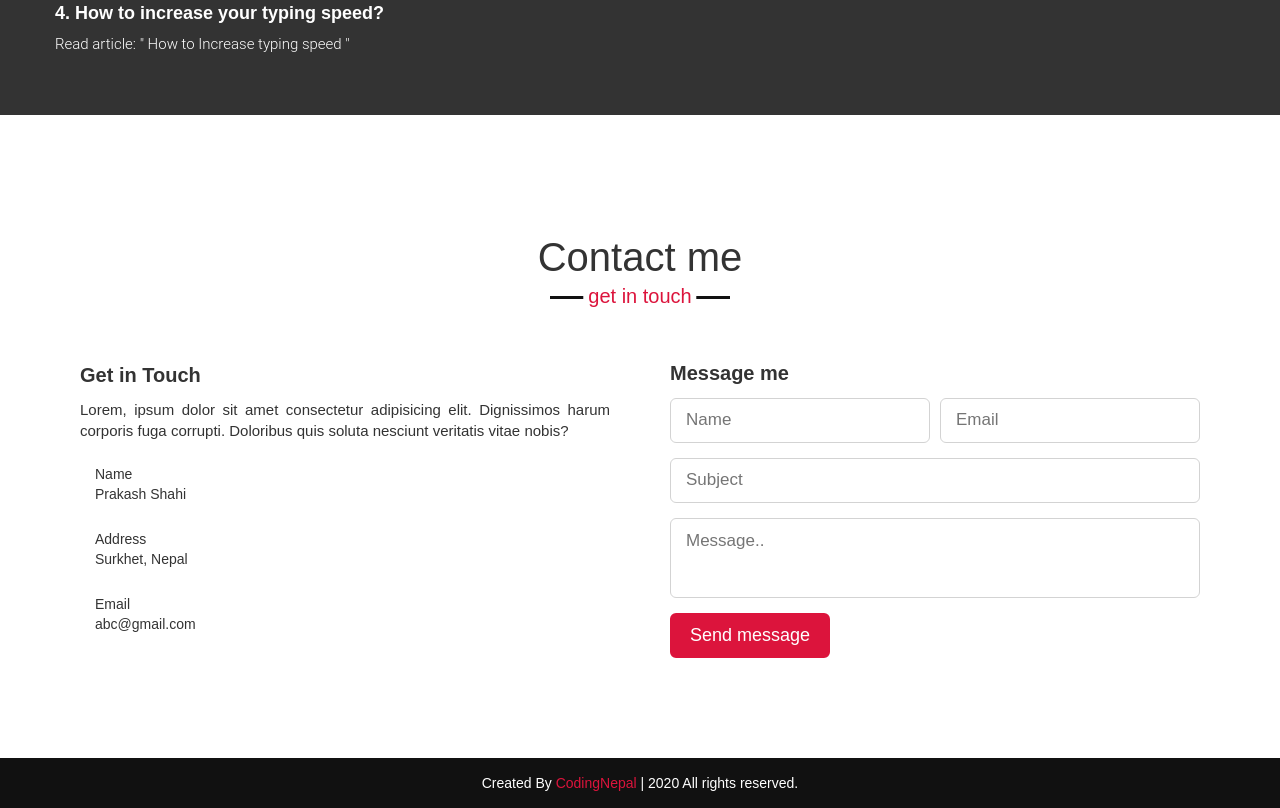
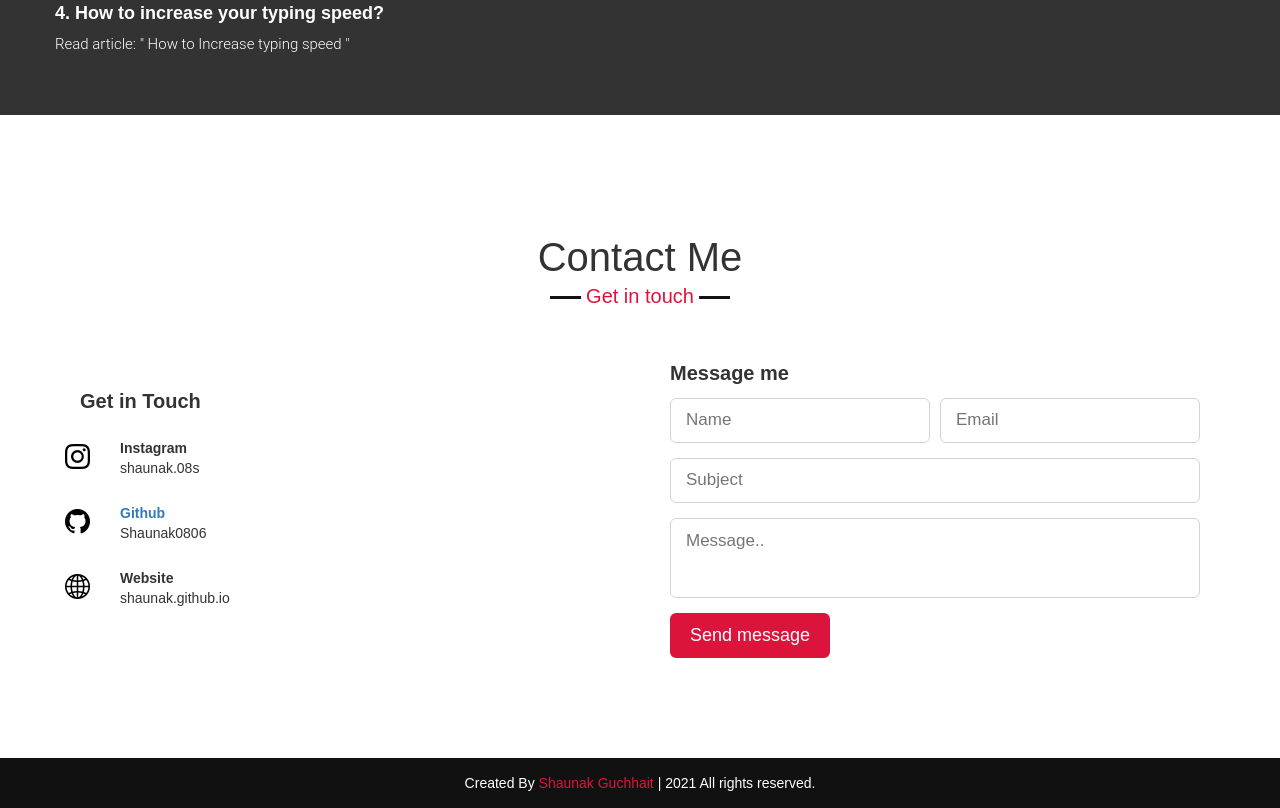
Before and after one commit to shaunakg08/WPM-Calculator, a plain HTML site: page index.html in a window 1280 px wide. Shown: the part 1964-2772 px from the top of the page. Drawn offline with nearby package versions, Linux system fonts and the light colour scheme.

Commit message:
updated #contact

```diff
--- a/index.html
+++ b/index.html
@@ -154,31 +154,34 @@
     ============================= -->
     <section class="contact" id="contact">
         <div class="max-width">
-            <h2 class="title">Contact me</h2>
+            <h2 class="title">Contact Me</h2>
             <div class="contact-content">
                 <div class="column left">
                     <div class="text">Get in Touch</div>
-                    <p>Lorem, ipsum dolor sit amet consectetur adipisicing elit. Dignissimos harum corporis fuga corrupti. Doloribus quis soluta nesciunt veritatis vitae nobis?</p>
+
                     <div class="icons">
                         <div class="row">
-                            <i class="fas fa-user"></i>
+                            <i class="bi bi-instagram"></i>
                             <div class="info">
-                                <div class="head">Name</div>
-                                <div class="sub-title">Prakash Shahi</div>
+
+                                <div class="head"><b>Instagram</b></div>
+                                <div class="sub-title">shaunak.08s</div>
                             </div>
                         </div>
                         <div class="row">
-                            <i class="fas fa-map-marker-alt"></i>
+                            <i class="bi bi-github"></i>
                             <div class="info">
-                                <div class="head">Address</div>
-                                <div class="sub-title">Surkhet, Nepal</div>
+                                <a href="https://github.com/Shaunak0806">
+                                    <div class="head"><b>Github</b></div>
+                                    <div class="sub-title">Shaunak0806</div>
+                                </a>
                             </div>
                         </div>
                         <div class="row">
-                            <i class="fas fa-envelope"></i>
+                            <i class="bi bi-globe2"></i>
                             <div class="info">
-                                <div class="head">Email</div>
-                                <div class="sub-title">abc@gmail.com</div>
+                                <div class="head"><b>Website</b></div>
+                                <div class="sub-title">shaunak.github.io</div>
                             </div>
                         </div>
                     </div>
@@ -211,7 +214,7 @@
 
     <!-- footer section start -->
     <footer>
-        <span>Created By <a href="https://www.codingnepalweb.com">CodingNepal</a> | <span class="far fa-copyright"></span> 2020 All rights reserved.</span>
+        <span>Created By <a href="https://shaunak0806.github.io" target="_blank">Shaunak Guchhait</a> | <span class="far fa-copyright"></span> 2021 All rights reserved.</span>
     </footer>
 
 </body>
--- a/style.css
+++ b/style.css
@@ -334,7 +334,8 @@ section .title::after {
     margin-left: 6px;
     margin-right: 0;
     border-radius: 100%;
-    background-color: #33353d
+    color: black;
+    background-color: #4864d1
 }
 
 .copyright-text {
@@ -378,7 +379,7 @@ section .title::after {
 
 .social-icons a {
     background-color: #eceeef;
-    color: #818a91;
+    color: #070808;
     font-size: 16px;
     display: inline-block;
     line-height: 44px;
@@ -426,7 +427,7 @@ section .title::after {
 /* contact section styling */
 
 .contact .title::after {
-    content: "get in touch";
+    content: "Get in touch";
 }
 
 .contact .contact-content .column {
@@ -459,7 +460,7 @@ section .title::after {
 
 .contact .contact-content .row i {
     font-size: 25px;
-    color: crimson;
+    color: rgb(0, 0, 0);
 }
 
 .contact .contact-content .info .head {
```
